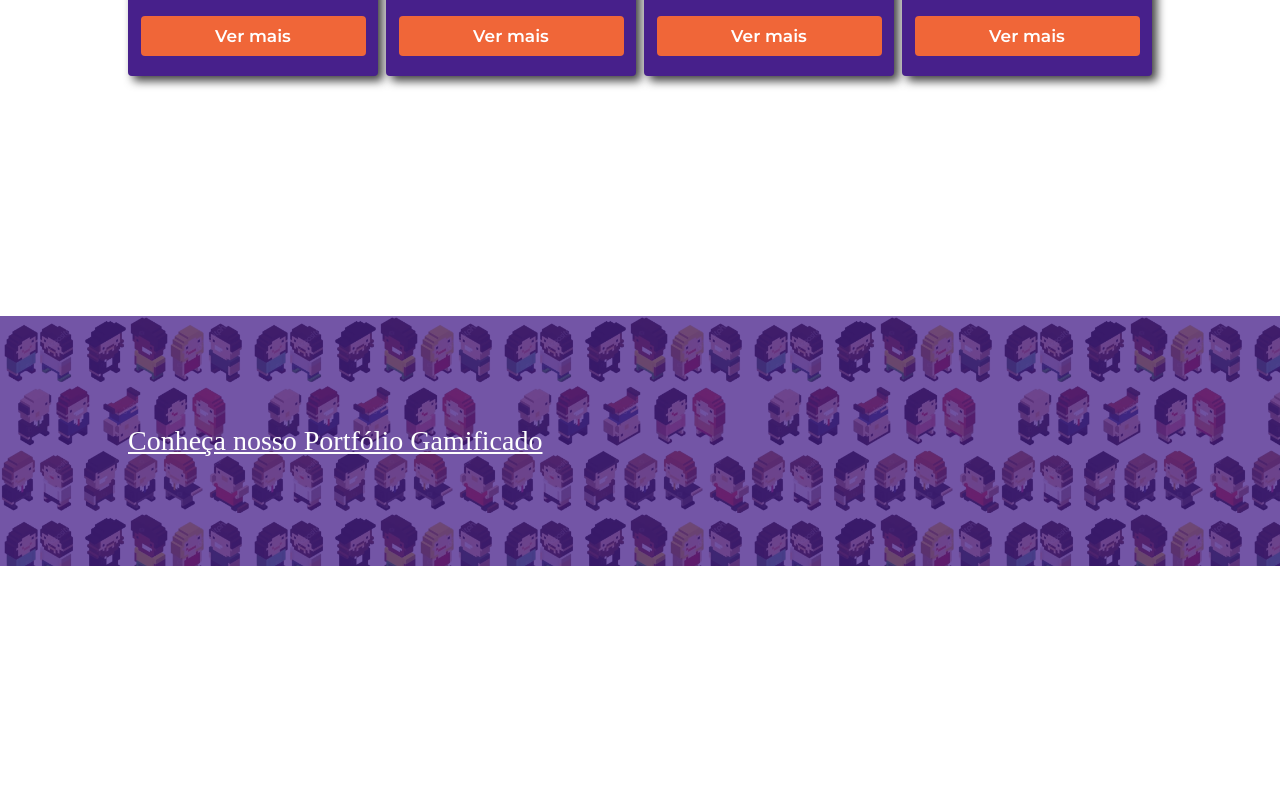
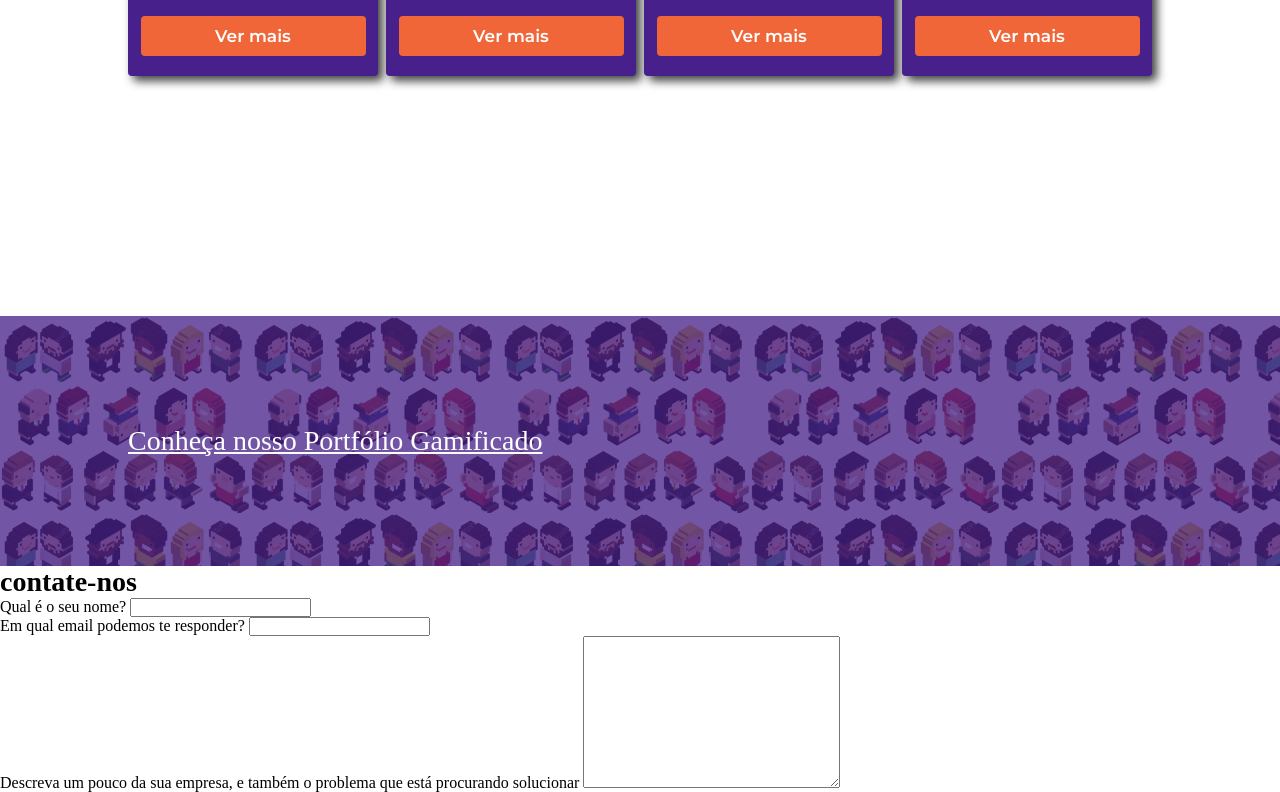
Before and after one commit to Henriquesope/gamificaai, a plain HTML site: page index.html in a window 1280 px wide. Shown: the part 2026-2818 px from the top of the page. Before the commit the page ends 2592 px from the top, so only its background shows below. Drawn offline with Linux system fonts and the light colour scheme; a web font is replaced by a local one.

Commit message:
secao formulario criada

```diff
--- a/index.html
+++ b/index.html
@@ -78,6 +78,25 @@
             </a>
         </div>
     </section>
+
+    <section id="contato">
+        <h2>contate-nos</h2>
+        <form>
+            <div class="campo">
+                <label for=""> Qual é o seu nome?</label>
+                <input type="text">
+            </div>
+            <div class="campo">
+                <label for=""> Em qual email podemos te responder?</label>
+                <input type="email">
+            </div>
+            <div class="campo-descricao">
+                <label for=""> Descreva um pouco da sua empresa, e também o problema que está procurando solucionar</label>
+                <textarea id="" cols="30" rows="10"></textarea>
+            </div>
+        </form>
+
+    </section>
 </body>
 
 </html>
```
